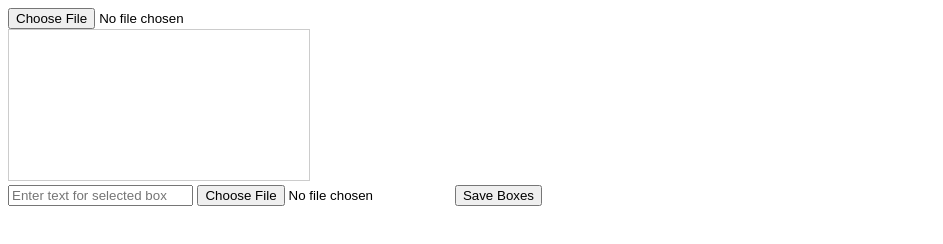
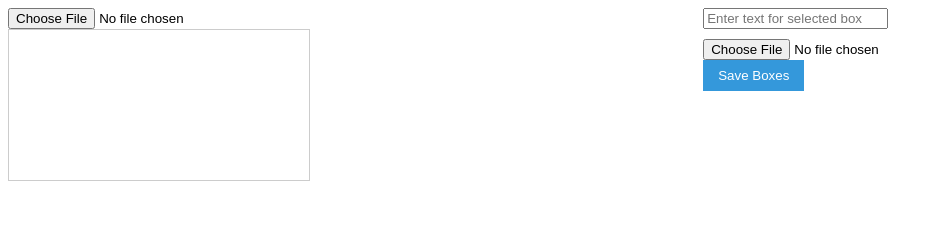
Before and after one commit to Xphi310302/react-app, a website: page public/index.html in a window 1280 px wide. Shown: the whole page, without its empty margins (0-943 px from the left). Drawn offline with Linux system fonts and the light colour scheme.

Commit message:
update UI

```diff
--- a/public/styles.css
+++ b/public/styles.css
@@ -9,3 +9,38 @@
 #imageCanvas {
 border: 1px solid #ccc;
 }
+.container {
+    display: flex;
+    justify-content: space-between;
+    align-items: flex-start;
+  }
+
+.left-column {
+flex: 0 0 50%; /* Adjust the width as needed */
+position: relative;
+}
+
+.right-column {
+flex: 0 0 45%; /* Adjust the width as needed */
+display: flex;
+flex-direction: column;
+align-items: flex-start;
+margin-left: 20px; /* Add space between left and right columns */
+}
+
+#textInput {
+margin-bottom: 10px; /* Add some space between input and button */
+}
+
+#saveButton {
+padding: 8px 15px;
+background-color: #3498db;
+color: #fff;
+border: none;
+cursor: pointer;
+}
+
+/* Optional: You can add more styling to the button (hover effects, etc.) */
+#saveButton:hover {
+background-color: #2980b9;
+}
--- a/server.js
+++ b/server.js
@@ -1,7 +1,6 @@
 const express = require('express');
 const multer = require('multer');
 const path = require('path');
-
 const app = express();
 
 app.use(express.static('public'));
```
Lines whose indentation alone changed are shown as unchanged.
